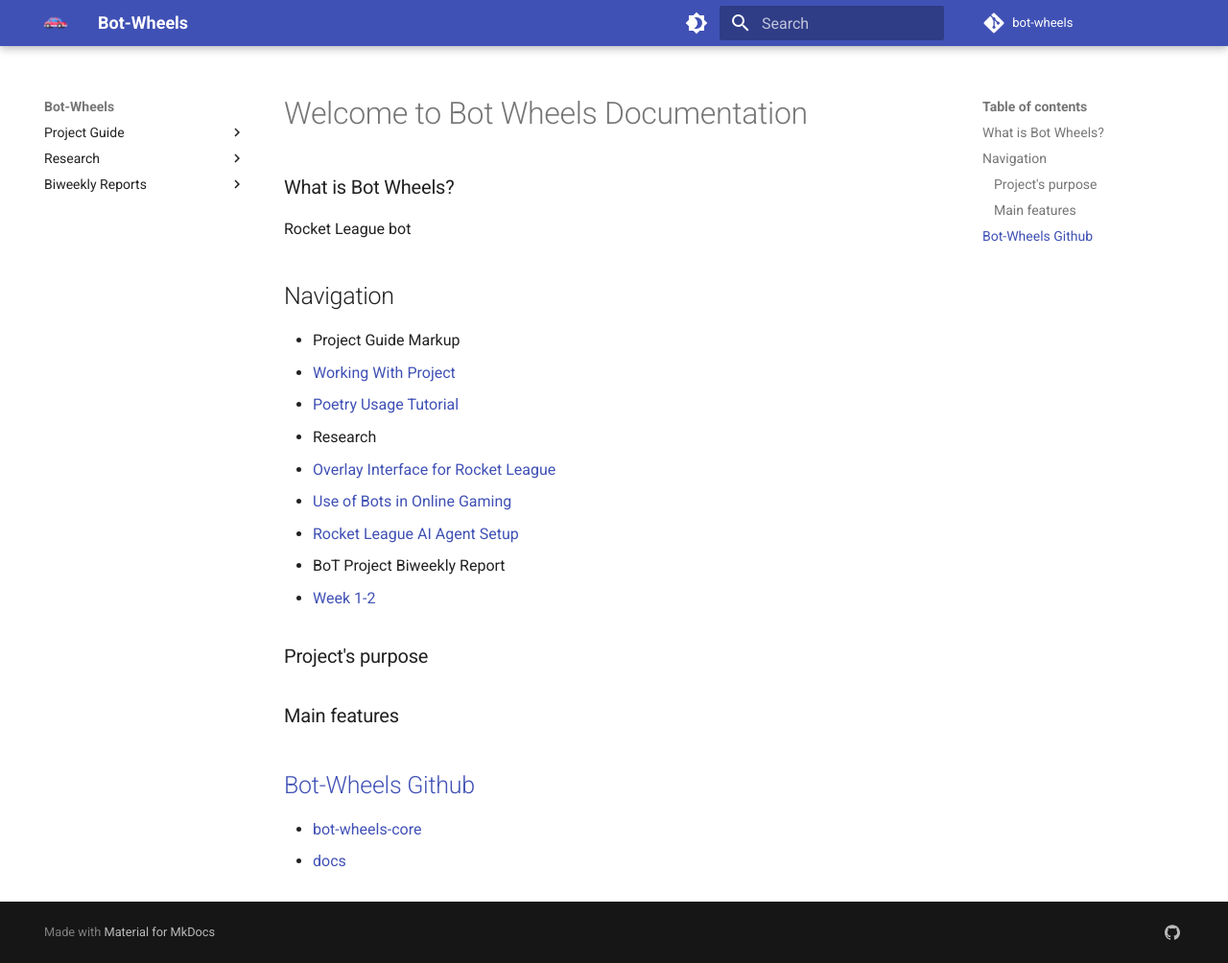
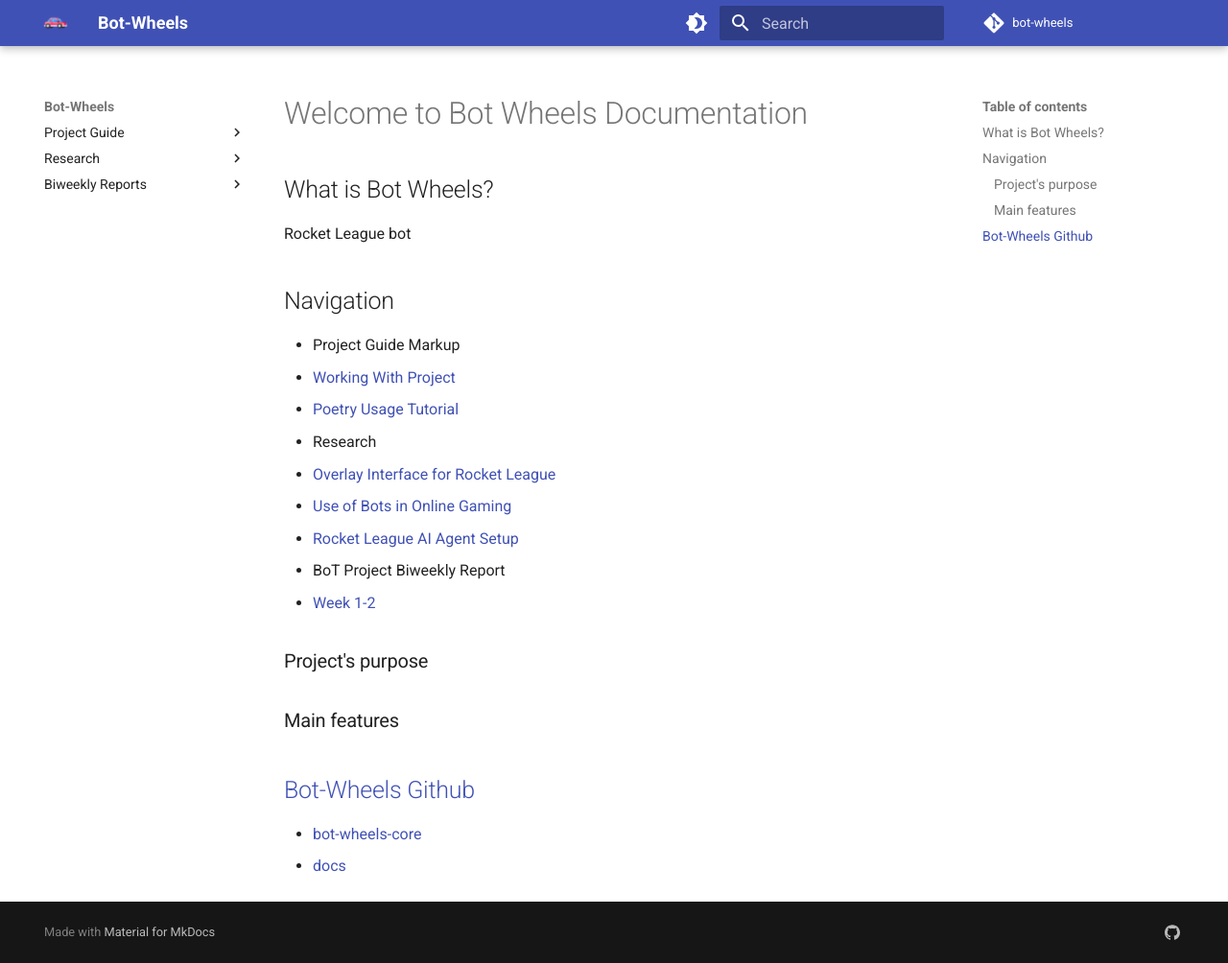
Before and after one commit to bot-wheels/docs, an MkDocs documentation site: the page built from docs/index.md, in a window 1280 px wide and 1004 px high. Shown: the whole window at 96% size. Built offline with MkDocs 1.6.1 and Material for MkDocs 9.7.7, drawn with Linux system fonts in a browser that asks for light colours.

```diff
--- a/docs/index.md
+++ b/docs/index.md
@@ -1,7 +1,6 @@
 # Welcome to Bot Wheels Documentation
 
-
-### What is Bot Wheels?
+## What is Bot Wheels?
 
 Rocket League bot
 
@@ -18,12 +17,11 @@ Rocket League bot
 * BoT Project Biweekly Report
   * [Week 1-2](https://bot-wheels.github.io/docs/biweekly_reports/biweekly_report_1/ "Week 1-2")
 
-###  Project's purpose
-
+### Project's purpose
 
 ### Main features
 
+## [Bot-Wheels Github](https://github.com/bot-wheels "Repository link")
 
-## [Bot-Wheels Github](https://github.com/bot-wheels "Repository link")
 * [bot-wheels-core](bot-wheels-core "https://github.com/bot-wheels/bot-wheels-core")
 * [docs](docs "https://github.com/bot-wheels/docs")
```
